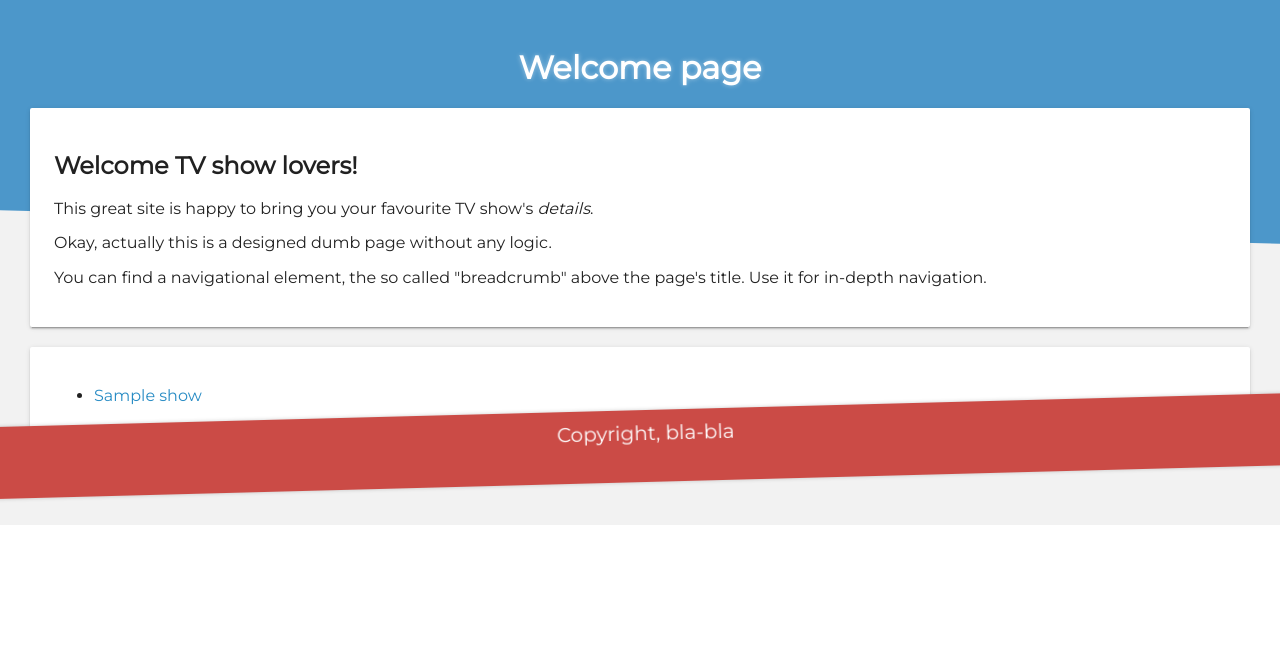
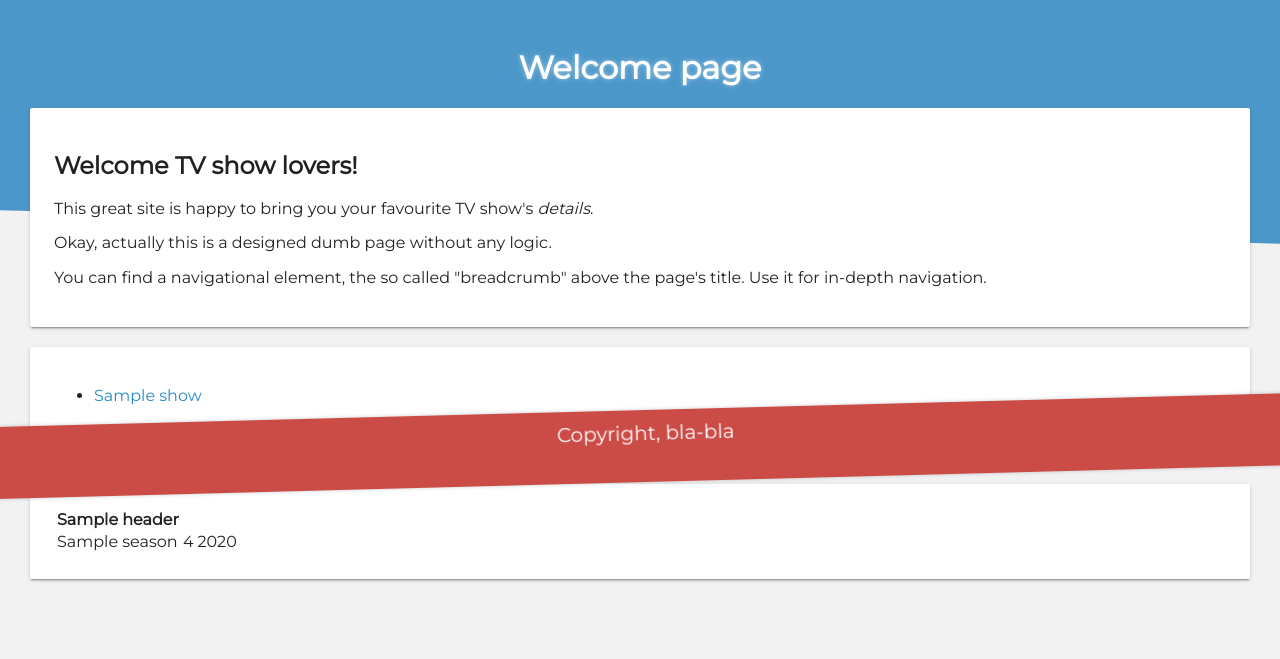
Before and after one commit to ArekSzreiber/CC-web-PA, a Flask app: template templates/index.html in a window 1280 px wide. Shown: the part 336-995 px from the top of the page. Before the commit the page ends 861 px from the top, so only its background shows below. Run offline with Flask 2, Linux system fonts and the light colour scheme; the template is opened without the code that fills it: most values are stand-ins (such as "Sample title", 1, 10 or a date in 2020); grey boxes are pictures that could not be loaded.

Commit message:
table to show season details

```diff
--- a/templates/index.html
+++ b/templates/index.html
@@ -63,6 +63,29 @@
                         {% endfor %}
                     </ul>
                 </div>
+            {% if seasons is defined %}
+            {{ seasons }}
+            <div class="card">
+                <table>
+                    <thead>
+                        <tr>
+                            {% for header in headers %}
+                            <th>{{ header }}</th>
+                            {% endfor %}
+                        </tr>
+                    </thead>
+                    <tbody>
+                        {% for season in seasons %}
+                        <tr>
+                            <td>{{ season['title'] }}</td>
+                            <td>{{ season['rating'] }}</td>
+                            <td>{{ season['year'] }}</td>
+                        </tr>
+                        {% endfor %}
+                    </tbody>
+                </table>
+            </div>
+            {% endif %}
             </section>
             <footer>
                 Copyright, bla-bla
```
